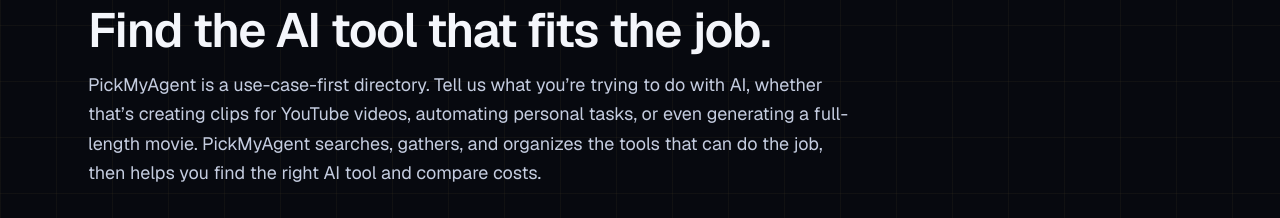
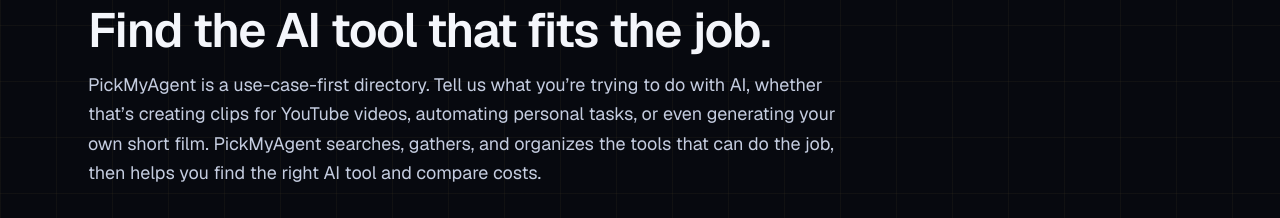
Before and after one commit to pickmyagent/pickmyagent.ai, a Next.js app: page / in a window 1280 px wide. Shown: the part 143-361 px from the top of the page. Built offline with nearby package versions, Linux system fonts and the light colour scheme; no server answers.

Commit message:
Change the homepage subheading to a short film.

```diff
--- a/app/page.tsx
+++ b/app/page.tsx
@@ -48,7 +48,7 @@ export default function HomePage() {
         <p className="mt-4 text-lg leading-relaxed text-muted">
           PickMyAgent is a use-case-first directory. Tell us what you’re trying
           to do with AI, whether that’s creating clips for YouTube videos,
-          automating personal tasks, or even generating a full-length movie.
+          automating personal tasks, or even generating your own short film.
           PickMyAgent searches, gathers, and organizes the tools that can do the
           job, then helps you find the right AI tool and compare costs.
         </p>
```
